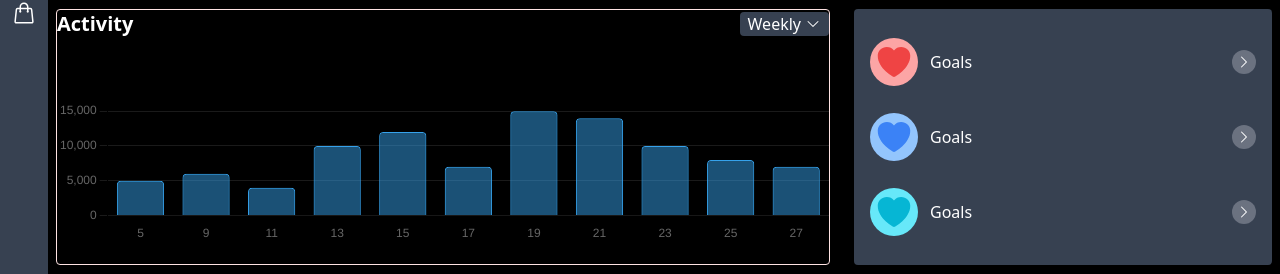
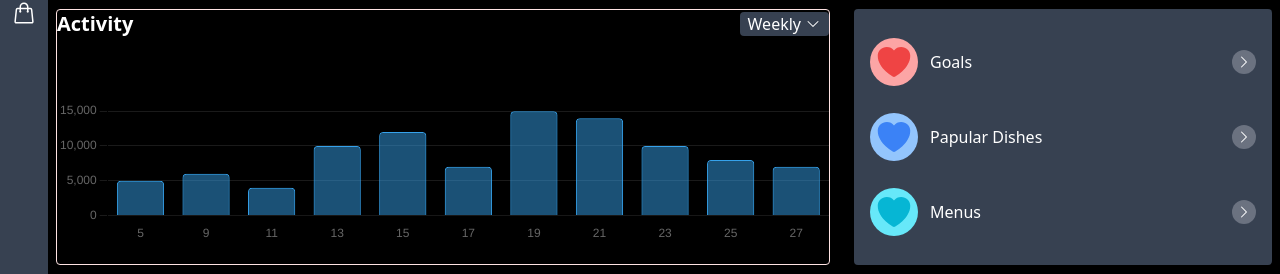
Before and after one commit to SushilCodePro/myfitpeo, a React (Create React App) app: page / in a window 1280 px wide. Shown: the part 259-533 px from the top of the page. Built offline with nearby package versions, Linux system fonts and the light colour scheme.

Commit message:
Final touch up

```diff
--- a/src/components/dashboard/Menu.js
+++ b/src/components/dashboard/Menu.js
@@ -24,7 +24,7 @@ function Menu() {
                     <svg xmlns="http://www.w3.org/2000/svg" viewBox="0 0 24 24" fill="currentColor" className="size-12 text-blue-500 bg-blue-300 p-1 rounded-full">
                         <path d="m11.645 20.91-.007-.003-.022-.012a15.247 15.247 0 0 1-.383-.218 25.18 25.18 0 0 1-4.244-3.17C4.688 15.36 2.25 12.174 2.25 8.25 2.25 5.322 4.714 3 7.688 3A5.5 5.5 0 0 1 12 5.052 5.5 5.5 0 0 1 16.313 3c2.973 0 5.437 2.322 5.437 5.25 0 3.925-2.438 7.111-4.739 9.256a25.175 25.175 0 0 1-4.244 3.17 15.247 15.247 0 0 1-.383.219l-.022.012-.007.004-.003.001a.752.752 0 0 1-.704 0l-.003-.001Z" />
                     </svg>
-                    <span className="text-white ">Goals</span>
+                    <span className="text-white ">Papular Dishes</span>
                 </div>
                 <div>
                     <svg xmlns="http://www.w3.org/2000/svg" viewBox="0 0 24 24" fill="currentColor" className="size-6 text-white bg-gray-500 rounded-full p-1">
@@ -38,7 +38,7 @@ function Menu() {
                     <svg xmlns="http://www.w3.org/2000/svg" viewBox="0 0 24 24" fill="currentColor" className="size-12 text-cyan-500 bg-cyan-300 p-1 rounded-full">
                         <path d="m11.645 20.91-.007-.003-.022-.012a15.247 15.247 0 0 1-.383-.218 25.18 25.18 0 0 1-4.244-3.17C4.688 15.36 2.25 12.174 2.25 8.25 2.25 5.322 4.714 3 7.688 3A5.5 5.5 0 0 1 12 5.052 5.5 5.5 0 0 1 16.313 3c2.973 0 5.437 2.322 5.437 5.25 0 3.925-2.438 7.111-4.739 9.256a25.175 25.175 0 0 1-4.244 3.17 15.247 15.247 0 0 1-.383.219l-.022.012-.007.004-.003.001a.752.752 0 0 1-.704 0l-.003-.001Z" />
                     </svg>
-                    <span className="text-white ">Goals</span>
+                    <span className="text-white ">Menus</span>
                 </div>
                 <div>
                     <svg xmlns="http://www.w3.org/2000/svg" viewBox="0 0 24 24" fill="currentColor" className="size-6 text-white bg-gray-500 rounded-full p-1">
--- a/src/components/layout/NavBar.js
+++ b/src/components/layout/NavBar.js
@@ -11,7 +11,7 @@ function NavBar() {
         setIsHidden(!isHidden);
     }
     return (
-        <div className="bg-gray-700 h-auto flex items-center flex-col sm:flex-row space-y-1 sm:space-y-0 ml-12 ">
+        <div className="bg-gray-700  h-auto flex items-center flex-col sm:flex-row space-y-1 sm:space-y-0 ml-12">
             <div className='w-full sm:flex-1 flex items-center p-1 justify-between sm:justify-normal'>
                 {/* <div className='icon'>
                     <svg xmlns="http://www.w3.org/2000/svg" viewBox="0 0 24 24" fill="currentColor" className="size-10 text-blue-500 ml-1">
```
